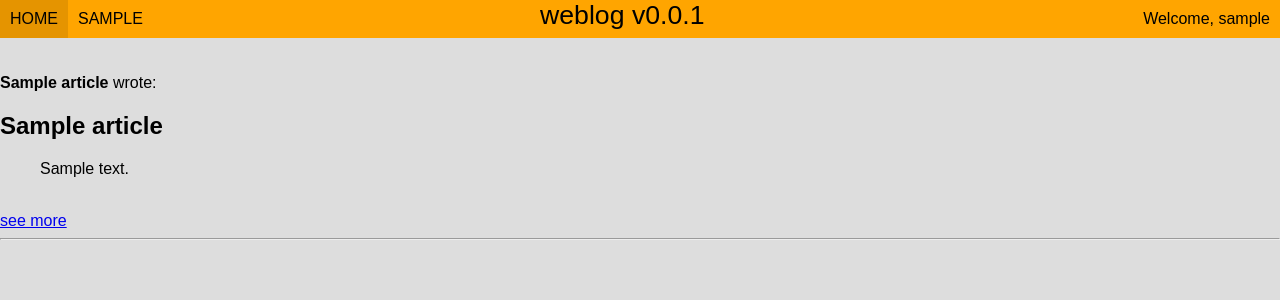
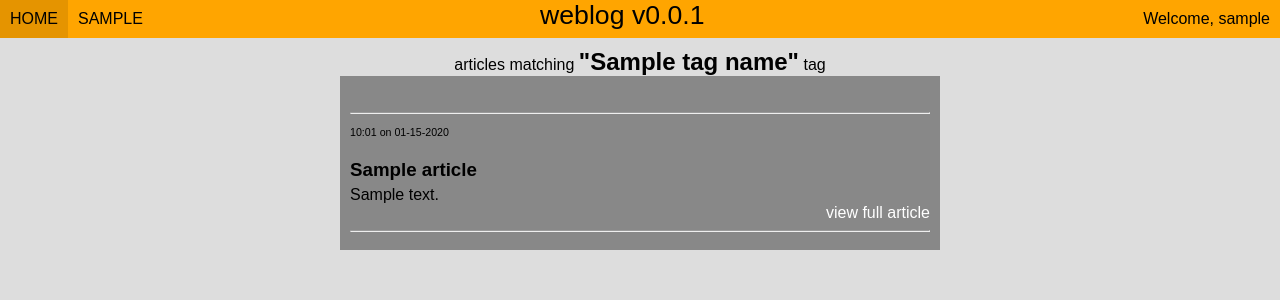
Before and after one commit to blarin/weblog-ost, a Python web app: template templates/tag.html in a window 1280 px wide. Shown: the top 300 px of the page. Run offline with Jinja, Linux system fonts and the light colour scheme; the template is opened without the code that fills it: most values are stand-ins (such as "Sample title", 1, 10 or a date in 2020).

```diff
--- a/stylesheets/main.css
+++ b/stylesheets/main.css
@@ -52,8 +52,17 @@ body{
   color:darkorange;
 }
 
+.big{
+  font-size: 18pt;
+  font-weight: bold;
+}
+
 .small-margin{
   margin-bottom: 5px;
+}
+
+.small-margin-both{
+  margin: 5px 0;
 }
 
 .subtext{
@@ -89,6 +98,10 @@ body{
 .npages:hover, .opages:hover{
   color: white;
   text-decoration: underline;
+}
+
+.float-right{
+  float:right;
 }
 
 span.warning{
@@ -200,3 +213,15 @@ span.warning{
   padding:10px;
   background-color:#888;
 }
+
+#articles a{
+  color:white;
+  text-decoration: none;
+  text-transform: lowercase;
+}
+
+#articles a:hover{
+  color:white;
+  text-decoration: underline;
+  text-transform: lowercase;
+}
--- a/templates/index.html
+++ b/templates/index.html
@@ -25,6 +25,7 @@
           <a class="opages" href="?bpage={{blogs_page_number + 1}}&opage={{other_blogs_page_number}}">view older</a>
         {% endif %}
         <br/>
+        <hr/>
         <ul>
         {% for blog in blogs %}
           <li><a class="blog-link"  href="/blog/{{blog.name}}">{{blog.name}}</a></li>
@@ -45,6 +46,7 @@
           <a class="opages"  href="?bpage={{blogs_page_number}}&opage={{other_blogs_page_number + 1}}">view older</a>
         {% endif %}
         <br/>
+        <hr/>
         <ul>
         {% for other_blog in other_blogs %}
           <li><a class="blog-link"  href="/blog/{{other_blog.name}}">{{other_blog.name}}</a></li>
--- a/templates/tag.html
+++ b/templates/tag.html
@@ -1,24 +1,28 @@
 {% include "/templates/header.html" %}
 {% autoescape true %}
-    <br/>
-    <br/>
-    {% for article in articles %}
-      {% if article.author_name == user_name %}
-        <b>you</b> wrote:
-      {% else %}
-        <b>{{article.author_name}}</b> wrote:
+  <div id="content">
+    <span class="warning">
+      articles matching <span class="big">"{{tag_name}}"</span> tag
+    </span>
+    <div id="articles">
+      {% if page_number > 1 %}
+        <a class="npages" href="?page={{page_number - 1}}">view newer posts</a>
       {% endif %}
-      <h2>{{article.title}}</h2>
-      <blockquote>{{article.abbreviated_content}}</blockquote>
+      {% if more_articles %}
+        <a class="opages" href="?page={{page_number + 1}}">view older posts</a>
+      {% endif %}
       <br/>
-      <a href="/blog/{{article.blog_name}}/article/{{article.title}}">see more</a>
       <hr/>
-    {% endfor %}
-    {% if page_number > 1 %}
-      <a href="?page={{page_number - 1}}">view newer posts</a>
-    {% endif %}
-    {% if more_articles %}
-      <a href="?page={{page_number + 1}}">view older posts</a>
-    {% endif %}
+      {% for article in articles %}
+        <span class="subtext">{{article.date.strftime('%H:%m on %m-%d-%Y')}}</span>
+        <h3 class="small-margin">{{article.title}}</h3>
+          {{article.abbreviated_content}}
+        <br/>
+        <a class="float-right" href="/blog/{{article.blog_name}}/article/{{article.title}}">View Full Article</a>
+        <br/>
+        <hr/>
+      {% endfor %}
+    </div>
+  </div>
 {% endautoescape %}
 {% include "/templates/footer.html" %}
```
Also changed, not shown: main.py (+8 -1 lines), templates/article.html (+19 -8 lines), templates/blog.html (+13 -9 lines), 1 other file.
